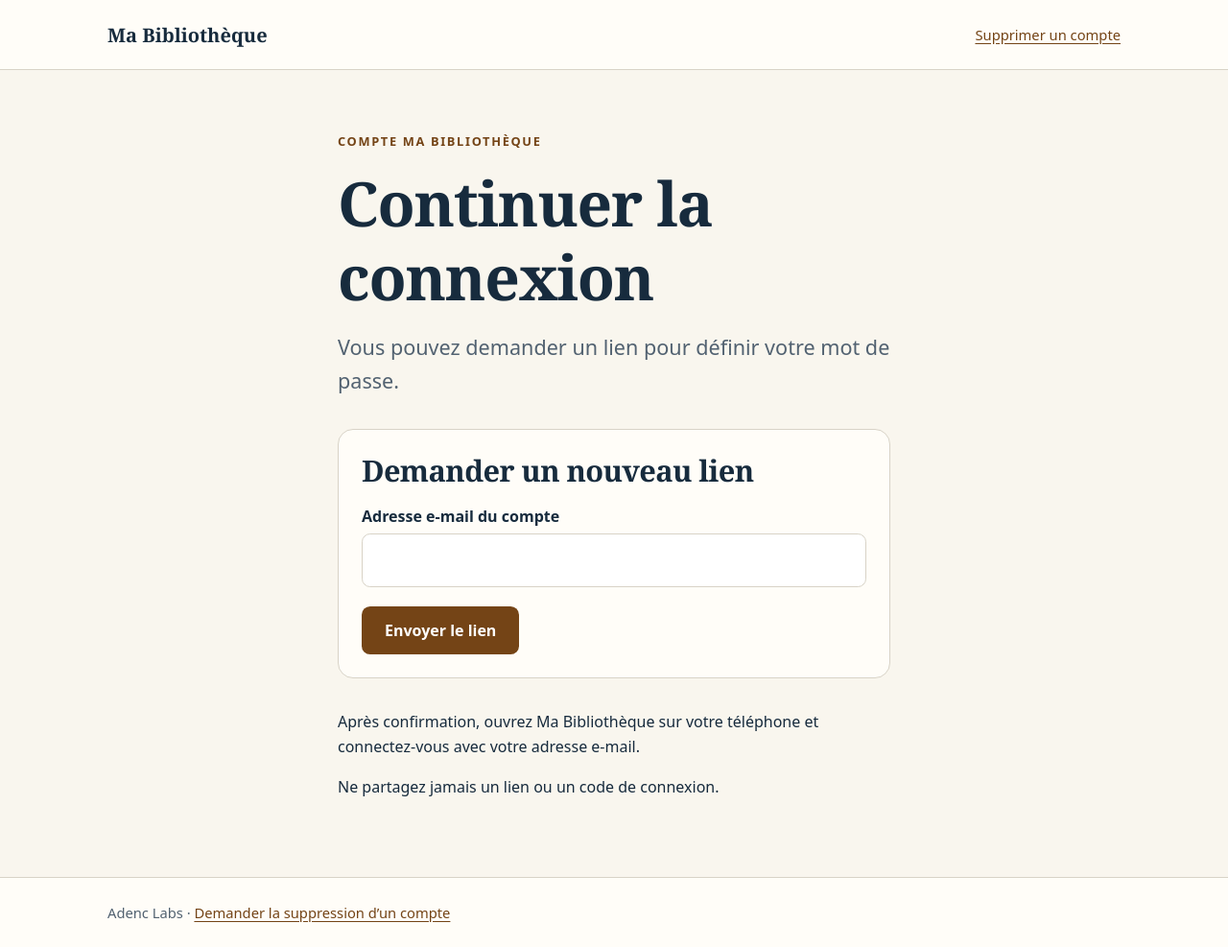
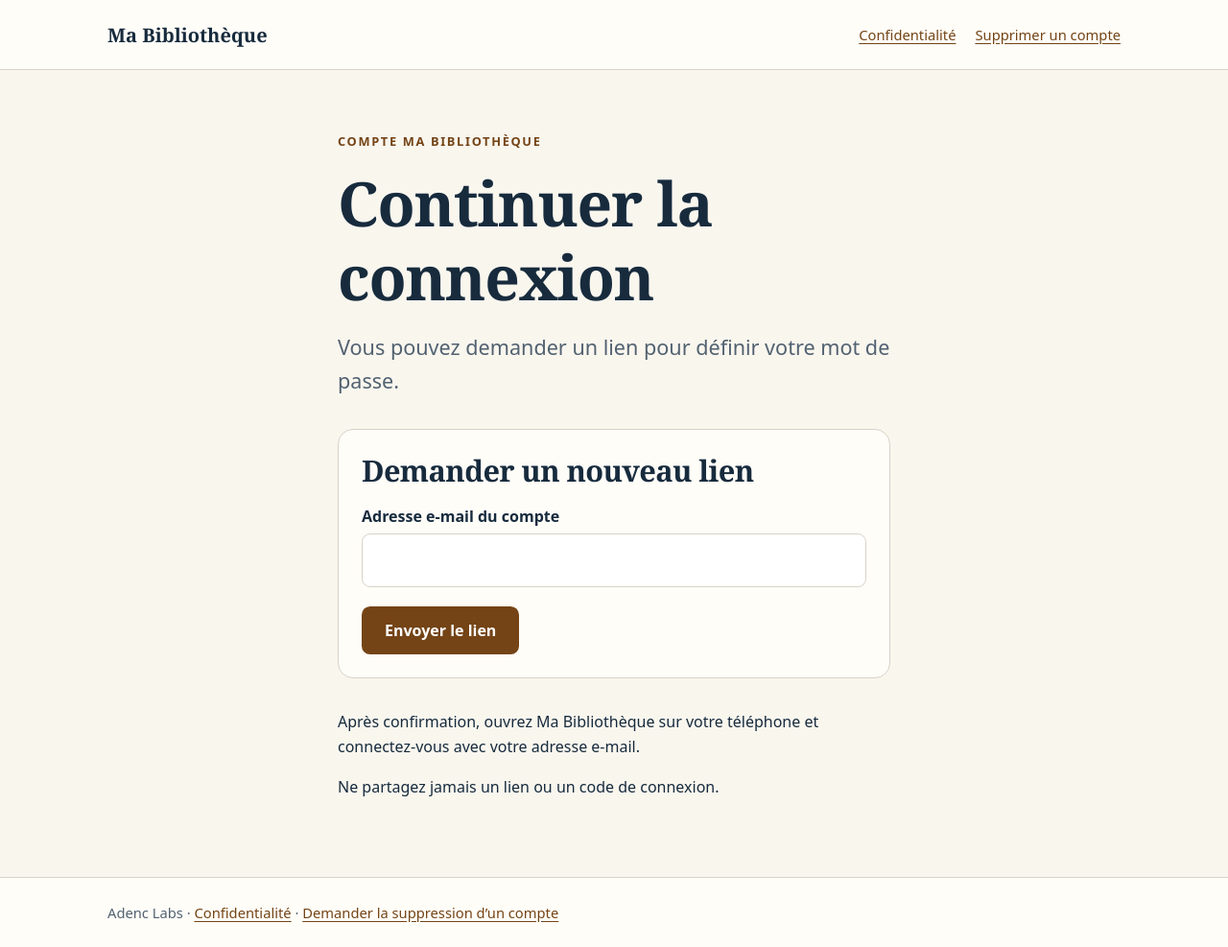
Before and after one commit to AdnCdr/mabibliotheque-pages, a plain HTML site: page index.html in a window 1280 px wide. Shown: the whole page at 96% size. Drawn offline with Linux system fonts and the light colour scheme.

Commit message:
Link privacy policy from account recovery

```diff
--- a/index.html
+++ b/index.html
@@ -11,7 +11,7 @@
 </head>
 <body>
   <a class="skip" href="#contenu">Aller au contenu</a>
-  <header class="site-header"><div class="header-inner"><span class="brand">Ma Bibliothèque</span><nav class="header-nav" aria-label="Informations"><a href="suppression-compte.html">Supprimer un compte</a></nav></div></header>
+  <header class="site-header"><div class="header-inner"><span class="brand">Ma Bibliothèque</span><nav class="header-nav" aria-label="Informations"><a href="confidentialite.html">Confidentialité</a><a href="suppression-compte.html">Supprimer un compte</a></nav></div></header>
   <main class="wrap auth-wrap" id="contenu">
     <p class="eyebrow">Compte Ma Bibliothèque</p>
     <h1>Continuer la connexion</h1>
@@ -33,6 +33,6 @@
     <p>Après confirmation, ouvrez Ma Bibliothèque sur votre téléphone et connectez-vous avec votre adresse e-mail.</p>
     <p>Ne partagez jamais un lien ou un code de connexion.</p>
   </main>
-  <footer class="site-footer"><div><p>Adenc Labs · <a href="suppression-compte.html">Demander la suppression d’un compte</a></p></div></footer>
+  <footer class="site-footer"><div><p>Adenc Labs · <a href="confidentialite.html">Confidentialité</a> · <a href="suppression-compte.html">Demander la suppression d’un compte</a></p></div></footer>
 </body>
 </html>
```
